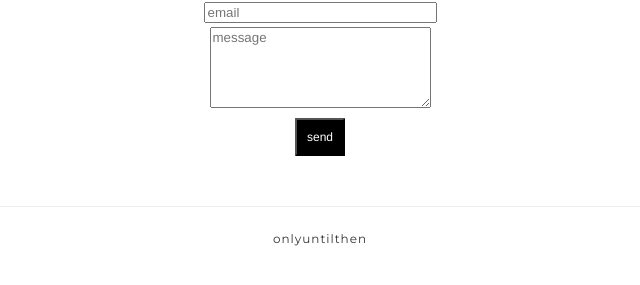
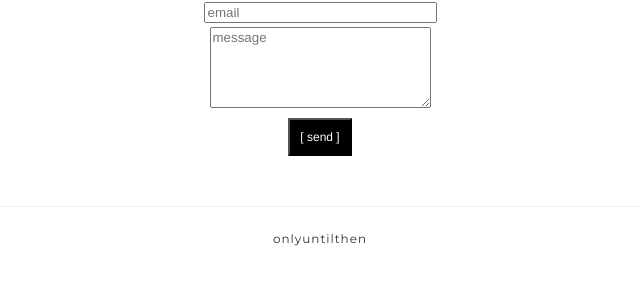
Before and after one commit to onlyuntilthen/onlyuntilthen.github.io, a Jekyll site: the page built from life.md, in a window 1280 px wide. Shown: the part 341-626 px from the top of the page, without its empty margins (320-960 px from the left). Built offline with Jekyll 4.4.1, drawn with Linux system fonts in a browser that asks for light colours.

Commit message:
last last one

```diff
--- a/life.md
+++ b/life.md
@@ -15,5 +15,5 @@ description: life life
     <br/><textarea rows="5" cols="25" name="message" id="message" placeholder="message" required="" style="font-family:Helvetica Neue"></textarea>
     <br/><input type="hidden" name="_subject" id="email-subject" value="Contact Form Submission">
   </fieldset>
-  <input type="submit" value="send" style="font-family:Helvetica Neue;background: black;border-radius: 1px;color:white;font-size:12px;padding:10px;font-weight:300;&:hover{background: gray;}">
+  <input type="submit" value="[ send ]" style="font-family:Helvetica Neue;background: black;border-radius: 1px;color:white;font-size:12px;padding:10px;font-weight:300;&:hover{background: gray;}">
 </form>
```
